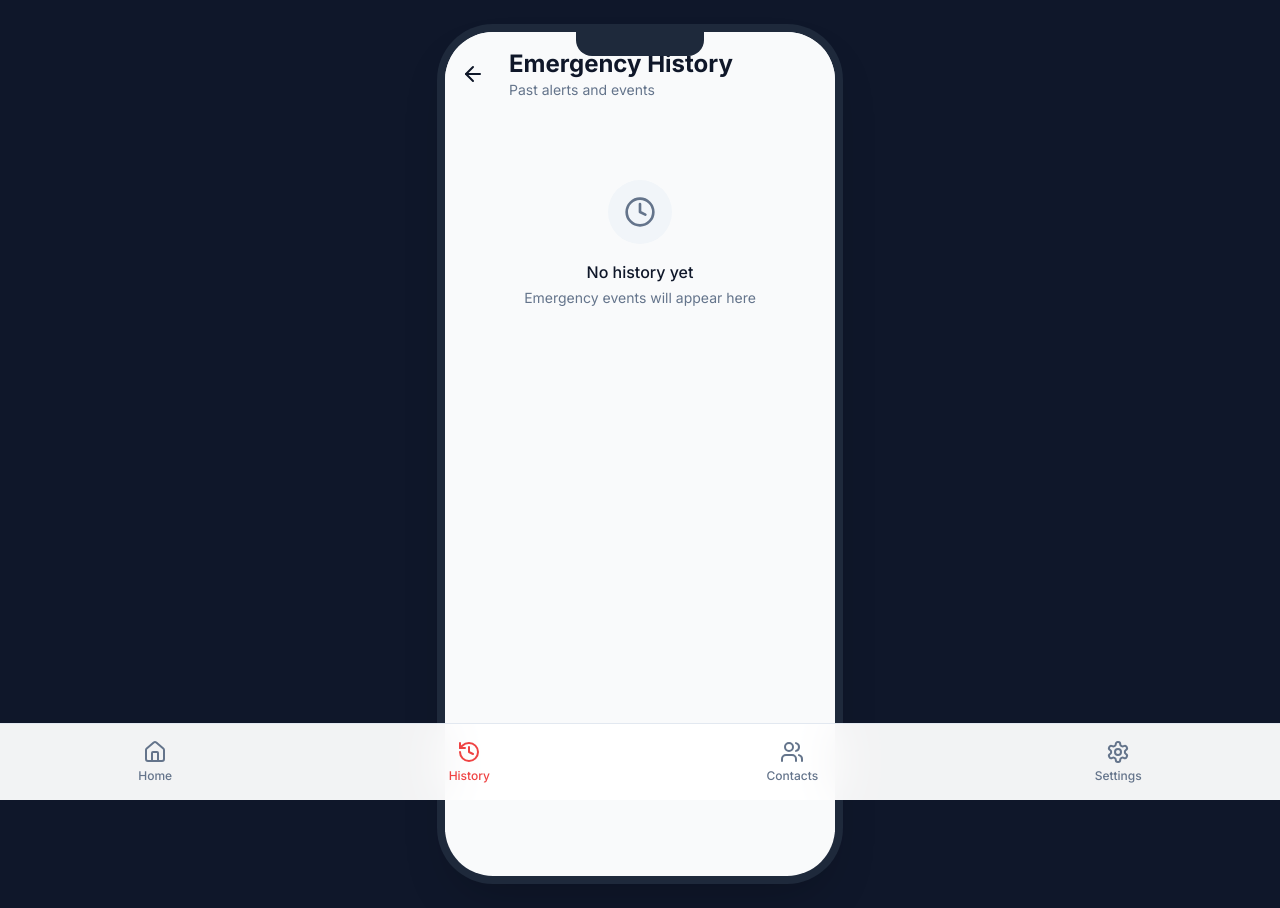
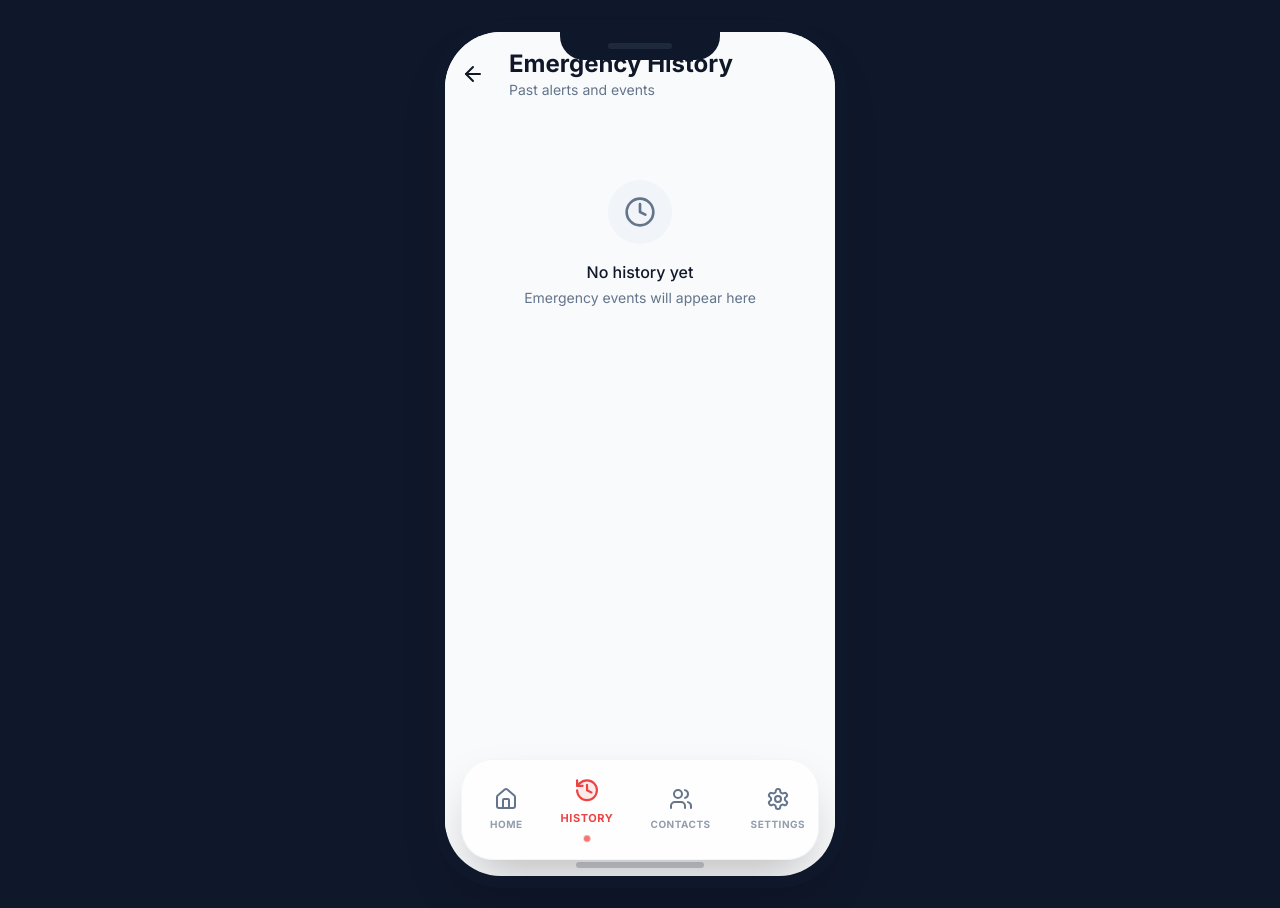
Before and after one commit to srinivas191206/safewalk, a React (Vite) app: page /history in a window 1280 px wide. Built offline with nearby package versions, Linux system fonts and the light colour scheme; no server answers; the HTML template or start-up script is replaced by a standard one.

Commit message:
style: Premium UI polish and Contact Sync status indicator

```diff
--- a/src/components/MobilePreview.tsx
+++ b/src/components/MobilePreview.tsx
@@ -11,13 +11,21 @@ export const MobilePreview: React.FC<MobilePreviewProps> = ({ children }) => {
         On large screens: Constrain width and add frame style
         On mobile: Full screen
       */}
-            <div className="w-full h-full lg:h-[844px] lg:max-w-[390px] lg:rounded-[3rem] lg:shadow-2xl lg:ring-8 lg:ring-slate-800 bg-background relative overflow-hidden flex flex-col">
+            <div
+                className="w-full h-full lg:h-[844px] lg:max-w-[390px] lg:rounded-[3.5rem] lg:shadow-2xl lg:ring-[12px] lg:ring-slate-900 bg-background relative overflow-hidden flex flex-col"
+                style={{ transform: 'translateZ(0)' }}
+            >
                 {/* Mock Notch for iPhone-like feel */}
-                <div className="hidden lg:block absolute top-0 left-1/2 -translate-x-1/2 w-32 h-6 bg-slate-800 rounded-b-2xl z-50"></div>
+                <div className="hidden lg:block absolute top-0 left-1/2 -translate-x-1/2 w-40 h-7 bg-slate-900 rounded-b-3xl z-[100]">
+                    <div className="absolute top-1/2 left-1/2 -translate-x-1/2 -translate-y-1/2 w-16 h-1.5 bg-slate-800 rounded-full"></div>
+                </div>
 
-                <div className="flex-1 overflow-y-auto w-full h-full custom-scrollbar">
+                <div className="flex-1 overflow-y-auto w-full h-full custom-scrollbar pb-32">
                     {children}
                 </div>
+
+                {/* Home Indicator Bar */}
+                <div className="hidden lg:block absolute bottom-2 left-1/2 -translate-x-1/2 w-32 h-1.5 bg-foreground/20 rounded-full z-[100]"></div>
             </div>
         </div>
     );
--- a/src/components/NavBar.tsx
+++ b/src/components/NavBar.tsx
@@ -12,23 +12,27 @@ export const NavBar = () => {
   ];
 
   return (
-    <nav className="fixed bottom-0 left-0 right-0 z-50 safe-area-inset">
-      <div className="bg-card/95 backdrop-blur-xl border-t border-border">
-        <div className="flex items-center justify-around py-2">
+    <nav className="absolute bottom-4 left-4 right-4 z-50">
+      <div className="bg-card/80 backdrop-blur-2xl border border-border/40 rounded-[2rem] shadow-2xl">
+        <div className="flex items-center justify-around py-3 px-2">
           {navItems.map(({ icon: Icon, label, path }) => {
             const isActive = location.pathname === path;
             return (
               <Link
                 key={label}
                 to={path}
-                className={`flex flex-col items-center gap-1 px-4 py-2 rounded-xl transition-colors ${
-                  isActive
-                    ? 'text-primary'
-                    : 'text-muted-foreground hover:text-foreground'
-                }`}
+                className={`flex flex-col items-center gap-1.5 px-5 py-2 rounded-2xl transition-all duration-300 ${isActive
+                    ? 'text-primary scale-110'
+                    : 'text-muted-foreground hover:text-foreground active:scale-95'
+                  }`}
               >
-                <Icon className="w-6 h-6" />
-                <span className="text-xs font-medium">{label}</span>
+                <Icon className={`w-6 h-6 ${isActive ? 'fill-primary/10' : ''}`} />
+                <span className={`text-[10px] font-bold uppercase tracking-wider ${isActive ? 'opacity-100' : 'opacity-70'}`}>
+                  {label}
+                </span>
+                {isActive && (
+                  <div className="w-1.5 h-1.5 bg-primary rounded-full mt-0.5 animate-pulse" />
+                )}
               </Link>
             );
           })}
--- a/src/pages/Home.tsx
+++ b/src/pages/Home.tsx
@@ -145,8 +145,8 @@ const Home = () => {
       </header>
 
       {/* Main content */}
-      <main className="flex flex-col items-center justify-center px-4 py-8">
-        <div className="flex-1 flex flex-col items-center justify-center min-h-[400px] gap-8">
+      <main className="flex-1 flex flex-col px-4 py-8">
+        <div className="flex-1 flex flex-col items-center justify-center min-h-[400px] gap-12">
           <PanicButton
             onTrigger={handlePanicPress}
             disabled={false} // Always allow manual panic
@@ -155,59 +155,57 @@ const Home = () => {
           <div className="flex flex-col gap-3 w-full max-w-xs">
             <button
               onClick={() => setGuardianActive(!guardianActive)}
-              className={`px-6 py-3 rounded-full font-semibold transition-all ${guardianActive
-                ? 'bg-primary text-primary-foreground shadow-lg scale-105 ring-4 ring-primary/20'
+              className={`px-6 py-4 rounded-2xl font-bold text-lg transition-all duration-300 ${guardianActive
+                ? 'bg-primary text-primary-foreground shadow-glow-red scale-105 ring-4 ring-primary/20'
                 : 'bg-secondary text-secondary-foreground hover:bg-secondary/80'
                 }`}
             >
               {guardianActive ? '🛡️ Guardian Mode ACTIVE' : 'Turn On Guardian Mode'}
             </button>
           </div>
+        </div>
 
         {/* Live Map */}
-          <div className="w-full max-w-md mt-6 h-48">
+        <div className="w-full max-w-md mt-6 h-56 rounded-3xl overflow-hidden shadow-card border border-border/50">
           <MapComponent className="h-full w-full" />
         </div>
 
-          {/* Features at the down */}
-          <div className="w-full max-w-md mt-8">
-            <QuickActions />
+        {/* Sync Status - Premium Card */}
+        <div className="w-full max-w-md mt-8 space-y-3 pb-4">
+          <div className="glass-card rounded-[2rem] p-5">
+            <div className="flex items-center gap-4">
+              <div className="w-12 h-12 rounded-2xl bg-accent/20 flex items-center justify-center">
+                <Users className="w-6 h-6 text-accent" />
               </div>
-
-          {/* Info/Status Cards */}
-          <div className="w-full max-w-md mt-6 space-y-3 pb-8">
-            <div className="glass-card rounded-2xl p-4">
-              <div className="flex items-center gap-3">
-                <div className="w-10 h-10 rounded-full bg-accent/20 flex items-center justify-center">
-                  <Users className="w-5 h-5 text-accent" />
+              <div className="flex-1">
+                <p className="text-base font-bold text-foreground">
+                  Contacts Synced
+                </p>
+                <p className="text-sm text-muted-foreground">
+                  {contacts.length} emergency contact{contacts.length !== 1 ? 's' : ''} ready
+                </p>
               </div>
-                <div>
-                  <p className="text-sm font-medium text-foreground">
-                    {contacts.length} emergency contact{contacts.length !== 1 ? 's' : ''} configured
-                  </p>
-                  <p className="text-xs text-muted-foreground">
-                    {hasMinimumContacts ? 'Ready to alert' : 'Add at least 2 contacts'}
-                  </p>
+              <div className="px-3 py-1 bg-accent/10 border border-accent/20 rounded-full">
+                <span className="text-xs font-bold text-accent">SECURE</span>
               </div>
             </div>
           </div>
 
           {!isOnline && (
-              <div className="glass-card rounded-2xl p-4 border-warning/30">
-                <div className="flex items-center gap-3">
-                  <div className="w-10 h-10 rounded-full bg-warning/20 flex items-center justify-center">
-                    <Radio className="w-5 h-5 text-warning" />
+            <div className="glass-card rounded-[2rem] p-5 border-warning/30">
+              <div className="flex items-center gap-4">
+                <div className="w-12 h-12 rounded-2xl bg-warning/20 flex items-center justify-center">
+                  <Radio className="w-6 h-6 text-warning" />
                 </div>
-                  <div>
-                    <p className="text-sm font-medium text-foreground">Offline Mode Active</p>
-                    <p className="text-xs text-muted-foreground">
-                      Alerts will be queued and sent when online
+                <div className="flex-1">
+                  <p className="text-base font-bold text-foreground">Offline Mode</p>
+                  <p className="text-sm text-muted-foreground">
+                    Alerts will be sent when online
                   </p>
                 </div>
               </div>
             </div>
           )}
-          </div>
         </div>
       </main>
 
```
Lines whose indentation alone changed are shown as unchanged.
